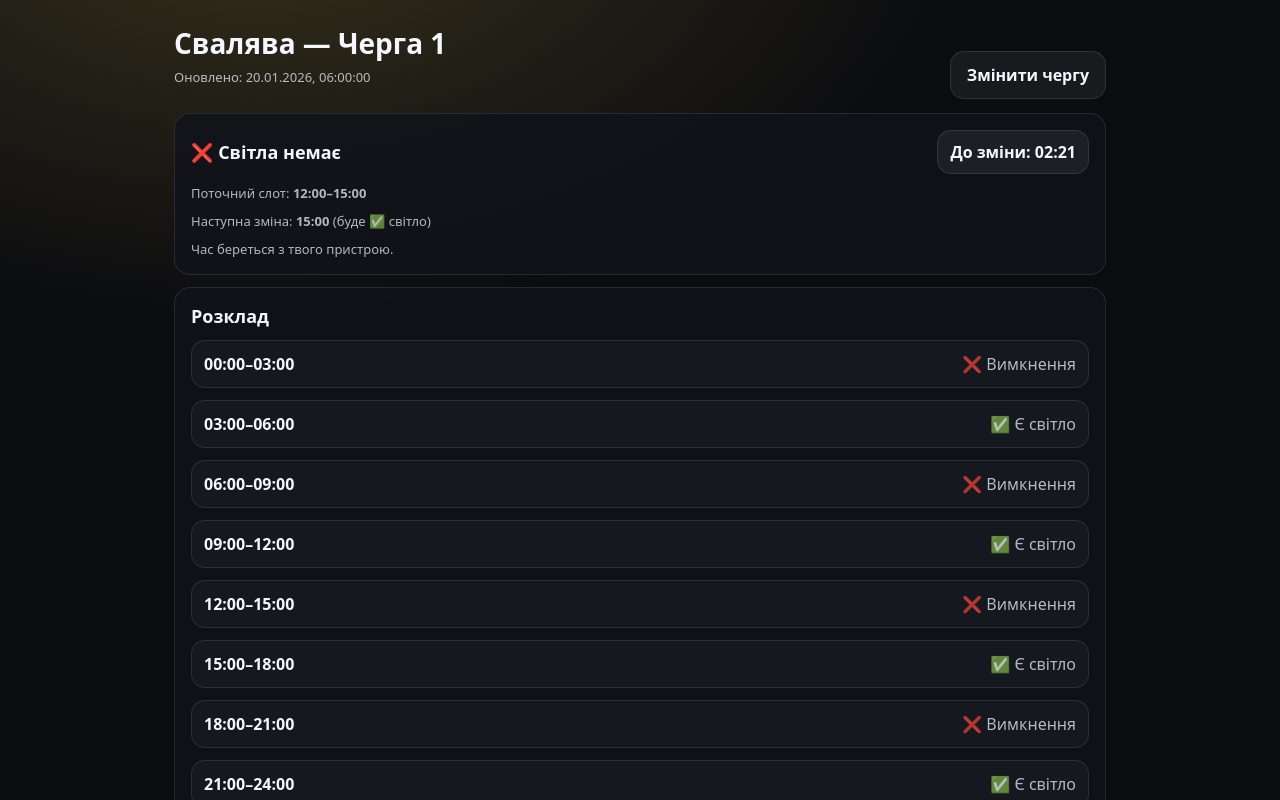
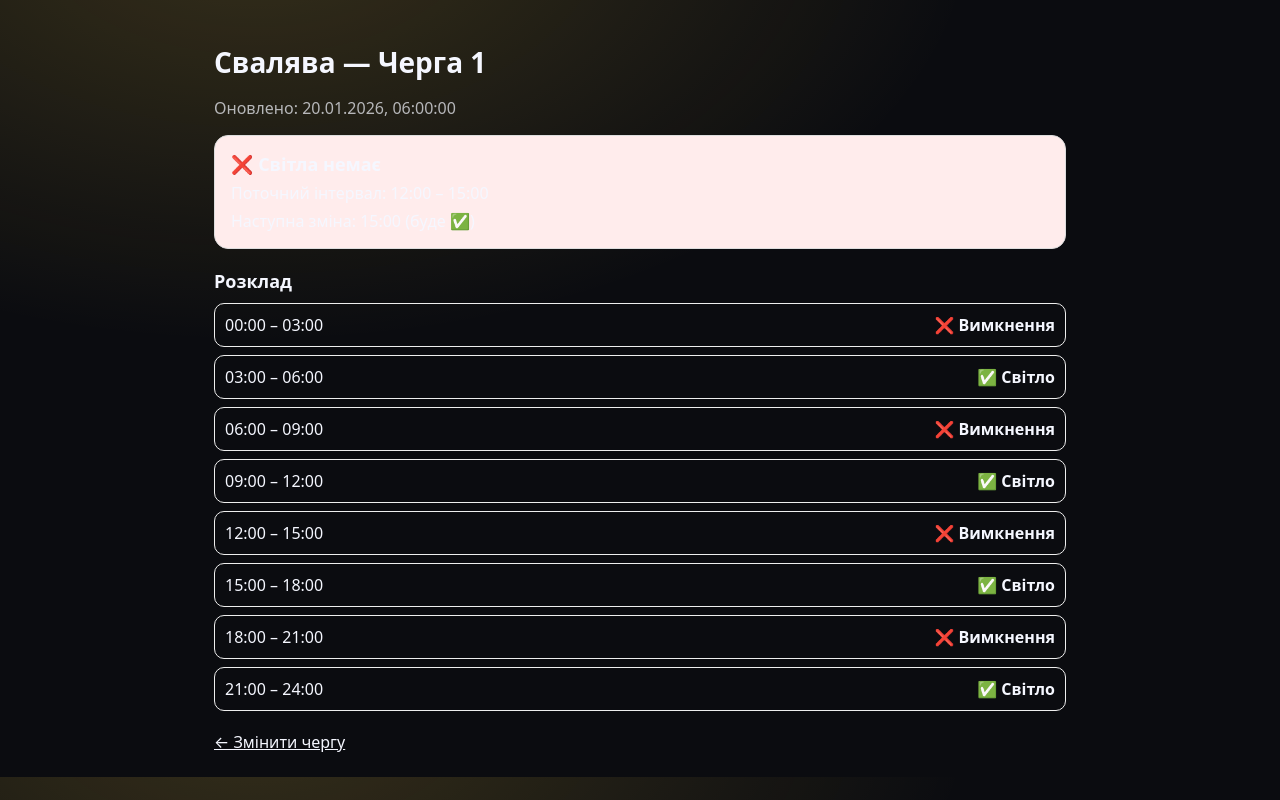
Before and after one commit to predators77/e-svitlo, a Next.js app: page /zakarpattia/svalyava/cherha-1 in a window 1280 px wide. Shown: the top 800 px of the page. Built offline with nearby package versions, Linux system fonts and the light colour scheme.

Commit message:
Add files via upload

```diff
--- a/app/[oblast]/[misto]/[cherha]/page.tsx
+++ b/app/[oblast]/[misto]/[cherha]/page.tsx
@@ -1,70 +1,100 @@
 import Link from "next/link";
-import type { Metadata } from "next";
-import TimerClient from "./TimerClient";
-import { Slot } from "@/lib/schedule";
+import { Slot, getCurrentSlot, findNextChange } from "@/lib/schedule";
 
-type Params = { oblast: string; misto: string; cherha: string };
+type Params = {
+  oblast: string;
+  misto: string;
+  cherha: string;
+};
 
-export async function generateMetadata({ params }: { params: Params }): Promise<Metadata> {
-  const data = await import(`@/data/schedules/${params.oblast}/${params.misto}.json`).then(m => m.default);
-  const qTitle = params.cherha.replace("cherha-", "Черга ");
-  return {
-    title: `${data.city} — ${qTitle}: чи є світло зараз`,
-    description: `Перевірка світла зараз та графік відключення: ${data.city}, ${qTitle}.`
-  };
-}
+export default async function QueuePage({
+  params,
+}: {
+  params: Promise<Params>;
+}) {
+  const { oblast, misto, cherha } = await params;
 
-export default async function QueuePage({ params }: { params: Params }) {
-  const data = await import(`@/data/schedules/${params.oblast}/${params.misto}.json`).then((m) => m.default);
-  const slots: Slot[] | undefined = data.queues?.[params.cherha];
+  const data = await import(
+    `@/data/schedules/${oblast}/${misto}.json`
+  ).then((m) => m.default);
+
+  const slots: Slot[] | undefined = data.queues?.[cherha];
 
   if (!slots) {
     return (
-      <main className="container">
-        <div className="card">
-          <h1 style={{ margin: 0 }}>Черга не знайдена</h1>
-          <p className="muted">Спробуй повернутися і обрати іншу чергу.</p>
-          <Link className="btn2" href={`/${params.oblast}/${params.misto}`}>Назад</Link>
-        </div>
+      <main style={{ padding: 24 }}>
+        <h1>Черга не знайдена</h1>
+        <Link href={`/${oblast}/${misto}`}>← Назад</Link>
       </main>
     );
   }
 
-  const qTitle = params.cherha.replace("cherha-", "Черга ");
+  const now = new Date();
+  const nowMin = now.getHours() * 60 + now.getMinutes();
+
+  const current = getCurrentSlot(slots, nowMin);
+  const next = findNextChange(slots, nowMin);
+
+  const isOff = current.slot.off;
 
   return (
-    <main className="container">
-      <div className="row" style={{ alignItems: "flex-end" }}>
-        <div>
-          <h1 style={{ margin: 0, fontSize: 28 }}>{data.city} — {qTitle}</h1>
-          <p className="muted small" style={{ marginTop: 6 }}>Оновлено: {new Date(data.updatedAt).toLocaleString("uk-UA")}</p>
+    <main style={{ maxWidth: 900, margin: "0 auto", padding: 24 }}>
+      <h1 style={{ fontSize: 28, marginBottom: 8 }}>
+        {data.city} — {cherha.replace("cherha-", "Черга ")}
+      </h1>
+
+      <p style={{ opacity: 0.7, marginBottom: 16 }}>
+        Оновлено: {new Date(data.updatedAt).toLocaleString("uk-UA")}
+      </p>
+
+      <div
+        style={{
+          padding: 16,
+          borderRadius: 14,
+          border: "1px solid #ddd",
+          background: isOff ? "#ffecec" : "#ecffef",
+          marginBottom: 20,
+        }}
+      >
+        <strong style={{ fontSize: 18 }}>
+          {isOff ? "❌ Світла немає" : "✅ Світло є"}
+        </strong>
+        <div style={{ marginTop: 6 }}>
+          Поточний інтервал: {current.slot.from} – {current.slot.to}
         </div>
-        <Link className="btn2" href={`/${params.oblast}/${params.misto}`}>Змінити чергу</Link>
+        {next && (
+          <div style={{ marginTop: 6 }}>
+            Наступна зміна: {next.at} (
+            {next.nextOff ? "буде ❌" : "буде ✅"}
+            {next.tomorrow ? ", завтра" : ""})
+          </div>
+        )}
       </div>
 
-      <div className="card" style={{ marginTop: 14 }}>
-        <TimerClient slots={slots} />
+      <h2 style={{ fontSize: 18, marginBottom: 10 }}>Розклад</h2>
+
+      <div style={{ display: "grid", gap: 8 }}>
+        {slots.map((s, i) => (
+          <div
+            key={i}
+            style={{
+              display: "flex",
+              justifyContent: "space-between",
+              padding: 10,
+              borderRadius: 10,
+              border: "1px solid #eee",
+            }}
+          >
+            <span>
+              {s.from} – {s.to}
+            </span>
+            <strong>{s.off ? "❌ Вимкнення" : "✅ Світло"}</strong>
+          </div>
+        ))}
       </div>
 
-      <div className="card" style={{ marginTop: 12 }}>
-        <h2 style={{ margin: 0, fontSize: 18 }}>Розклад</h2>
-        <div className="grid" style={{ marginTop: 12 }}>
-          {slots.map((s, i) => (
-            <div key={i} className="row" style={{ padding: 12, borderRadius: 14, border: "1px solid var(--border)", background: "rgba(255,255,255,.03)" }}>
-              <div style={{ fontWeight: 900 }}>{s.from}–{s.to}</div>
-              <div className="muted">{s.off ? "❌ Вимкнення" : "✅ Є світло"}</div>
-            </div>
-          ))}
-        </div>
-        <div className="hr" />
-        <p className="muted small" style={{ margin: 0 }}>
-          Далі підключимо Telegram-бота: попередження за 30 хв до відключення + повідомлення про появу світла.
-        </p>
-      </div>
-
-      <div style={{ marginTop: 14, display: "flex", gap: 12, flexWrap: "wrap" }}>
-        <Link className="btn2" href="/select">До вибору міста</Link>
-        <Link className="btn2" href="/">На головну</Link>
+      <div style={{ marginTop: 20 }}>
+        <Link href={`/${oblast}/${misto}`}>← Змінити чергу</Link>
       </div>
     </main>
   );
```
